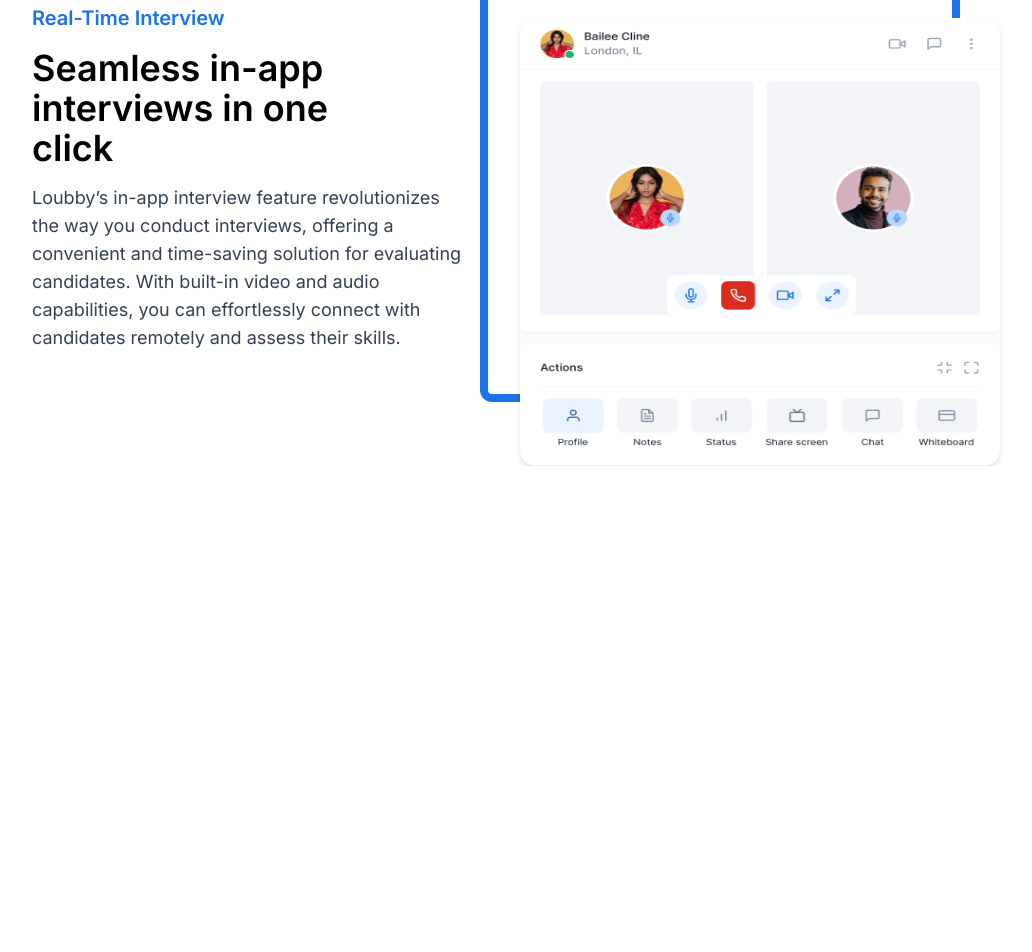
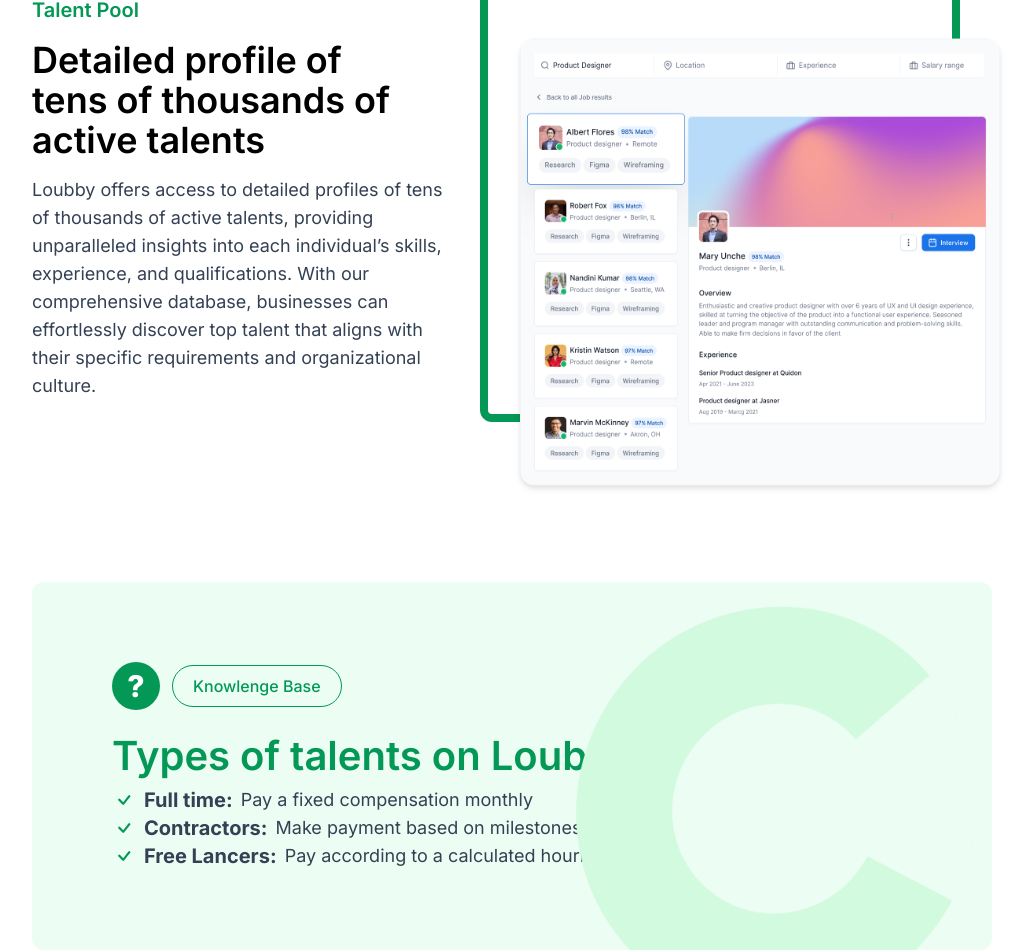
Before and after one commit to professor-12/loubby-ai, a Next.js app: page / in a window 1280 px wide. Shown: the part 2342-3294 px from the top of the page, without its empty margins (128-1160 px from the left). Before the commit the page ends 2808 px from the top, so only its background shows below. Built offline with nearby package versions, Linux system fonts and the light colour scheme.

Commit message:
Completed SlideShow1 for larger screen

```diff
--- a/src/components/NavBar.tsx
+++ b/src/components/NavBar.tsx
@@ -6,7 +6,7 @@ import { RxCaretDown } from "react-icons/rx";
 
 const NavBar = () => {
     return (
-        <header className="bg-white z-[10000] left-0 right-0 shadow-inner   fixed w-full top-0  h-[5.25rem] flex items-center">
+        <header className="bg-white z-[10000] left-0 right-0 shadow-inner  fixed w-full top-0  h-[5.25rem] flex items-center">
             <div className="container bg-white items-center mx-auto xl:w-[75%] flex justify-between">
                 <div className="flex bg-white gap-8 items-center">
                     <Link href={"/"}>
--- a/src/components/SlideShow1.tsx
+++ b/src/components/SlideShow1.tsx
@@ -4,6 +4,8 @@ import { array } from "@/lib/slideShow1";
 import Image from "next/image";
 import { SlideShowItems } from "@/lib/slideShow1";
 import useSlideShow from "@/hooks/useSlideShowHooks";
+import { BsCheck } from "react-icons/bs";
+import Link from "next/link";
 
 const Pagination = () => {
     const { index, setIndex } = useSlideShow(0, 3, 3000);
@@ -46,7 +48,66 @@ const Pagination = () => {
                     })}
                 </ul>
             </nav>
-            <SlideShowImage index={index} />
+            <div className="my-16">
+                <SlideShowImage index={index} />
+            </div>
+
+            <div className="mx-auto overflow-hidden px-15 my-40 relative rounded-xl p-20 w-[75%] bg-lightOpacityGreen">
+                <div className="space-y-4 ">
+                    <div className="flex space-x-3 items-center">
+                        <span className="flex items-center justify-center rounded-full bg-primaryGreen font-extrabold text-3xl text-white w-12 h-12">
+                            <span>?</span>
+                        </span>
+                        <Link
+                            href={"/#"}
+                            className="cursor-pointer border border-primaryGreen p-2 text-primaryGreen rounded-full px-5 font-medium"
+                        >
+                            <span>Knowlenge Base</span>
+                        </Link>
+                    </div>
+                    <div>
+                        <h1 className="text-primaryGreen text-[2.5rem] font-semibold">
+                            Types of talents on Loubby
+                        </h1>
+                        <div className="space-y-[0.19rem">
+                            <p className="flex items-center space-x-2">
+                                <span>
+                                    <BsCheck className="text-primaryGreen text-2xl font-semibold" />
+                                </span>
+                                <span className="text-xl font-bold">
+                                    Full time:{" "}
+                                </span>
+                                <span className="text-lg">
+                                    Pay a fixed compensation monthly
+                                </span>
+                            </p>
+                            <p className="flex items-center space-x-2">
+                                <span>
+                                    <BsCheck className="text-primaryGreen text-2xl font-semibold" />
+                                </span>
+                                <span className="text-xl font-bold">
+                                    Contractors:{" "}
+                                </span>
+                                <span className="text-lg">
+                                    Make payment based on milestones
+                                </span>
+                            </p>
+                            <p className="flex items-center space-x-2">
+                                <span>
+                                    <BsCheck className="text-primaryGreen text-2xl font-semibold" />
+                                </span>
+                                <span className="text-xl font-bold">
+                                    Free Lancers:{" "}
+                                </span>
+                                <span className="text-lg">
+                                    Pay according to a calculated hourly rate
+                                </span>
+                            </p>
+                        </div>
+                    </div>
+                </div>
+                <Image src={"/subtract-1.png"} alt="" className="absolute right-4 top-6 w-[25rem] h-[110%]" width={500} height={500}/>
+            </div>
         </div>
     );
 };
@@ -54,7 +115,7 @@ const Pagination = () => {
 export const SlideShowImage = ({ index }: { index: number }) => {
     const context = SlideShowItems[index];
     return (
-        <div className="flex relative  my-11  items-center justify-between lg:w-[75%] mx-auto">
+        <div className="flex relative items-center justify-between lg:w-[75%] mx-auto">
             <div className="w-[45%] space-y-4">
                 <h1
                     style={{ color: context.color }}
--- a/tailwind.config.ts
+++ b/tailwind.config.ts
@@ -19,9 +19,11 @@ const config: Config = {
         grayishAsh: "#98A2B3",
         lightGray: "#D0D5DD",
         muted: "#344054",
+        lightOpacityGreen:"#ECFDF3"
       }  ,
       backgroundImage: {
-        heroBg: "url('/LoubbyHeroBgSection.webp')"
+        heroBg: "url('/LoubbyHeroBgSection.webp')",
+        "subtract-1": "url('/Subtract-1.png')"
       }
     },
   },
```
Also changed, not shown: src/components/HeroSection.tsx (+8 -3 lines), src/components/SlideShow2.tsx (added).
